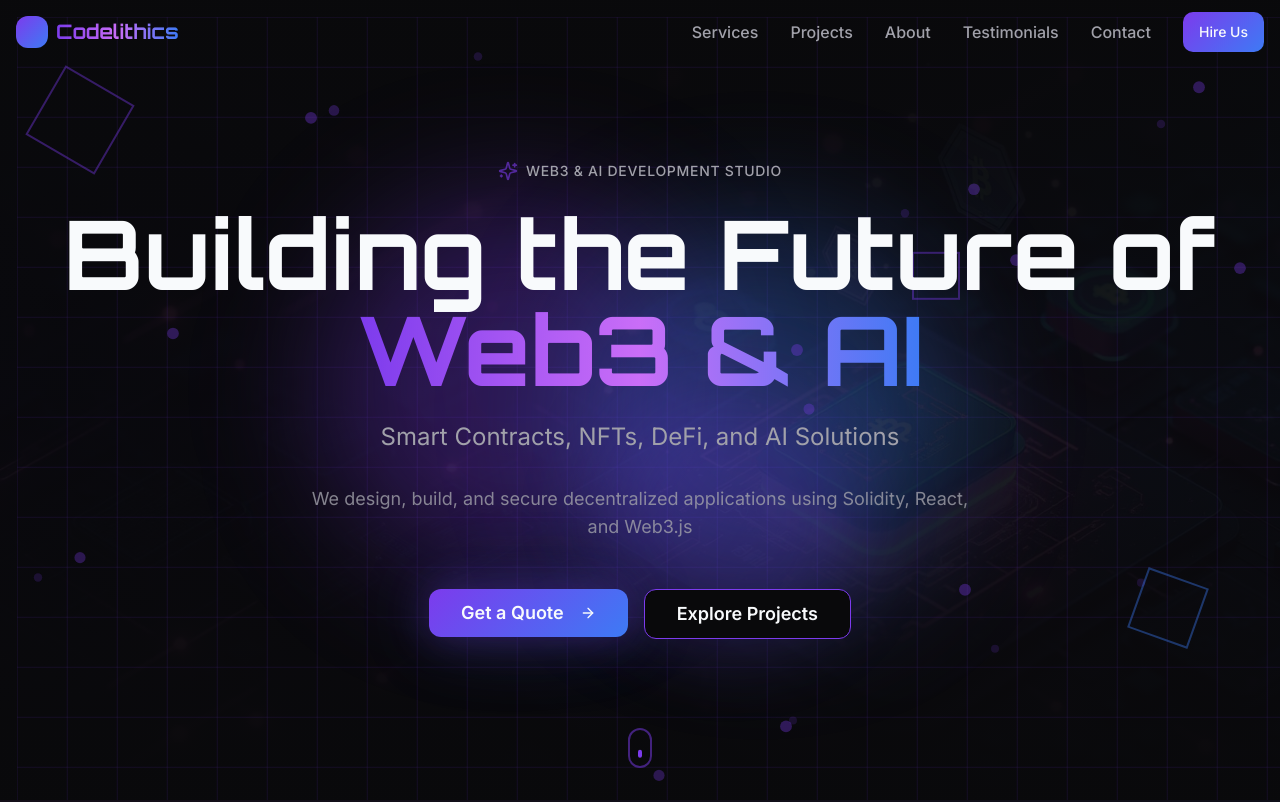
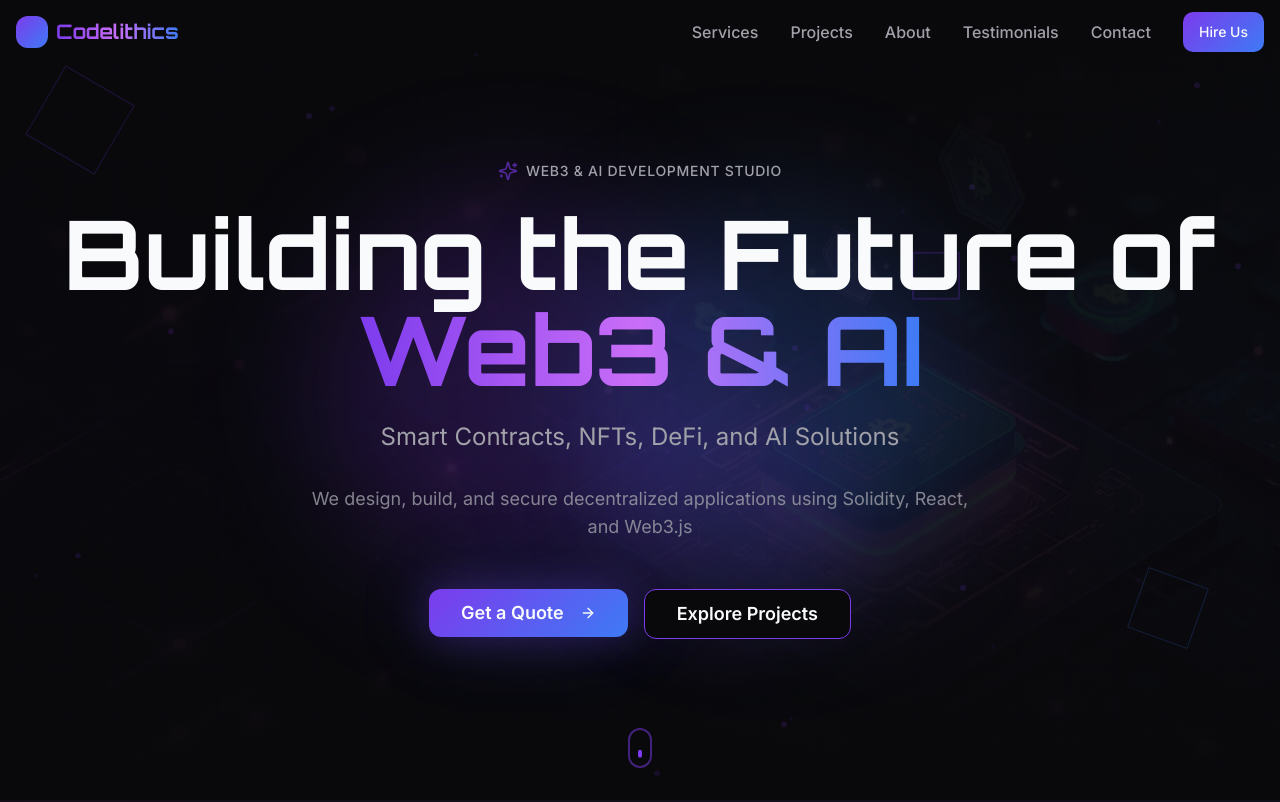
Before and after one commit to MustafaTahir57/CodeLithics, a React (Vite) app: page / in a window 1280 px wide. Shown: the top 802 px of the page. Built offline with nearby package versions, Linux system fonts and the light colour scheme; the HTML template or start-up script is replaced by a standard one.

Commit message:
Reverted to commit aa2eb733c73436146e0b87a64727656fdb5348b2

```diff
--- a/src/components/Hero.tsx
+++ b/src/components/Hero.tsx
@@ -19,11 +19,11 @@ const Hero = () => {
       {/* Animated Grid Background */}
       <div className="absolute inset-0 z-0 overflow-hidden">
         <div
-          className="absolute inset-0 opacity-40"
+          className="absolute inset-0 opacity-20"
           style={{
             backgroundImage: `
-              linear-gradient(hsl(var(--primary) / 0.3) 1px, transparent 1px),
-              linear-gradient(90deg, hsl(var(--primary) / 0.3) 1px, transparent 1px)
+              linear-gradient(hsl(var(--primary) / 0.1) 1px, transparent 1px),
+              linear-gradient(90deg, hsl(var(--primary) / 0.1) 1px, transparent 1px)
             `,
             backgroundSize: '50px 50px',
             animation: 'grid-move 20s linear infinite',
@@ -33,9 +33,9 @@ const Hero = () => {
 
       {/* Animated Background Elements */}
       <div className="absolute inset-0 z-0">
-        <div className="absolute top-1/4 left-1/4 w-96 h-96 bg-primary/30 rounded-full blur-3xl animate-float" />
-        <div className="absolute bottom-1/4 right-1/4 w-96 h-96 bg-secondary-glow/30 rounded-full blur-3xl animate-float" style={{ animationDelay: '2s' }} />
-        <div className="absolute top-1/2 right-1/3 w-64 h-64 bg-accent/20 rounded-full blur-2xl animate-float" style={{ animationDelay: '4s' }} />
+        <div className="absolute top-1/4 left-1/4 w-96 h-96 bg-primary/20 rounded-full blur-3xl animate-float" />
+        <div className="absolute bottom-1/4 right-1/4 w-96 h-96 bg-secondary-glow/20 rounded-full blur-3xl animate-float" style={{ animationDelay: '2s' }} />
+        <div className="absolute top-1/2 right-1/3 w-64 h-64 bg-accent/10 rounded-full blur-2xl animate-float" style={{ animationDelay: '4s' }} />
       </div>
 
       {/* Floating Particles */}
@@ -43,14 +43,14 @@ const Hero = () => {
         {[...Array(20)].map((_, i) => (
           <motion.div
             key={i}
-            className="absolute w-2 h-2 bg-primary/50 rounded-full"
+            className="absolute w-1 h-1 bg-primary/30 rounded-full"
             style={{
               left: `${Math.random() * 100}%`,
               top: `${Math.random() * 100}%`,
             }}
             animate={{
               y: [0, -30, 0],
-              opacity: [0.3, 0.7, 0.3],
+              opacity: [0.2, 0.5, 0.2],
               scale: [1, 1.5, 1],
             }}
             transition={{
@@ -65,17 +65,17 @@ const Hero = () => {
       {/* Geometric Shapes */}
       <div className="absolute inset-0 z-0">
         <motion.div
-          className="absolute top-20 left-10 w-20 h-20 border-2 border-primary/40"
+          className="absolute top-20 left-10 w-20 h-20 border border-primary/20"
           animate={{ rotate: 360 }}
           transition={{ duration: 20, repeat: Infinity, ease: "linear" }}
         />
         <motion.div
-          className="absolute bottom-40 right-20 w-16 h-16 border-2 border-secondary-glow/40"
+          className="absolute bottom-40 right-20 w-16 h-16 border border-secondary-glow/20"
           animate={{ rotate: -360 }}
           transition={{ duration: 15, repeat: Infinity, ease: "linear" }}
         />
         <motion.div
-          className="absolute top-1/3 right-1/4 w-12 h-12 border-2 border-accent/40 rotate-45"
+          className="absolute top-1/3 right-1/4 w-12 h-12 border-2 border-accent/20 rotate-45"
           animate={{ y: [0, -20, 0] }}
           transition={{ duration: 4, repeat: Infinity, ease: "easeInOut" }}
         />
--- a/src/index.css
+++ b/src/index.css
@@ -93,24 +93,3 @@ All colors MUST be HSL.
     transform: translate(50px, 50px);
   }
 }
-
-@keyframes float {
-  0%, 100% {
-    transform: translateY(0) translateX(0);
-  }
-  33% {
-    transform: translateY(-20px) translateX(10px);
-  }
-  66% {
-    transform: translateY(10px) translateX(-10px);
-  }
-}
-
-@keyframes glow {
-  0%, 100% {
-    opacity: 1;
-  }
-  50% {
-    opacity: 0.5;
-  }
-}
```
